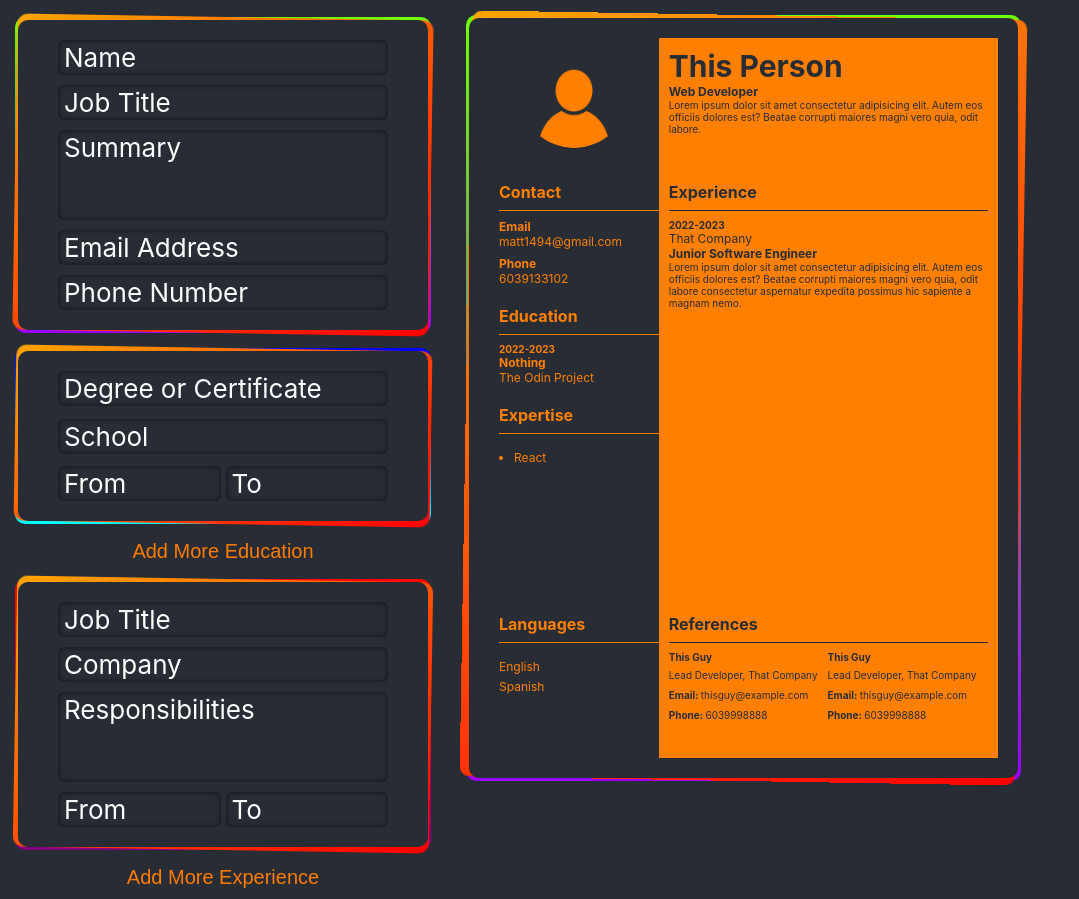
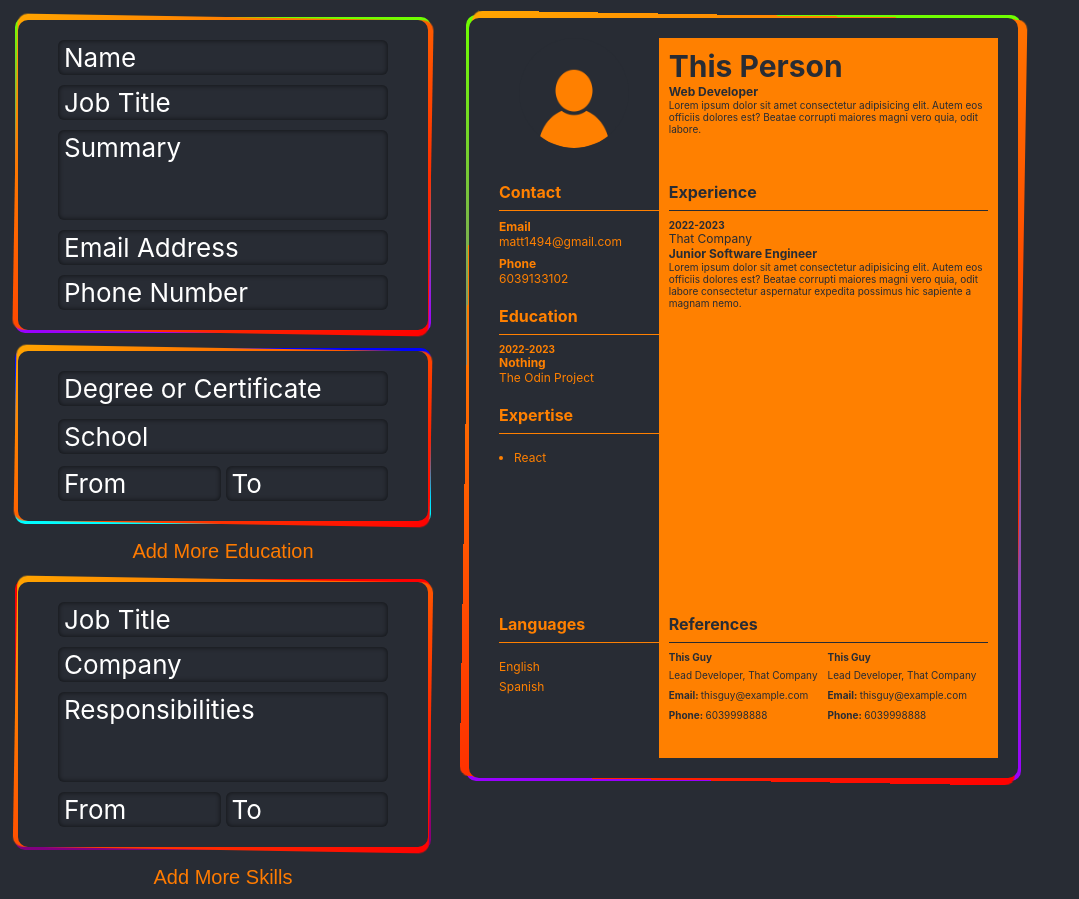
Before and after one commit to WitchingHr/cv-application, a React (Create React App) app: page / in a window 1280 px wide. Shown: the top 899 px of the page, without its empty margins (0-1079 px from the left). Built offline with nearby package versions, Linux system fonts and the light colour scheme.

Commit message:
Refactor getComponent

```diff
--- a/src/App.jsx
+++ b/src/App.jsx
@@ -99,76 +99,60 @@ export default function App() {
   }
 
   // Get components and any children for render
-  function getComponent(obj) {
-    switch (obj.name) {
+  function getComponent(category) {
+    let name;
+    let length;
+    if (category.id === 1) {
+      name = 'Education';
+      length = 2;
+    } else if (category === 2) {
+      name = 'Experience';
+      length = 3;
+    } else {
+      name = 'Skills';
+      length = 5;
+    }
 
-      case 'general':
-        return (
-          <React.Fragment key={obj.id}>
-            <General />
-          </React.Fragment>
-        );
-
-      case 'education':
-        return (
-          <React.Fragment key={obj.id}>
-            {/* Render children, if any. Pass deleter function to child */}
-            {obj.children.map((child) =>
-              <Education key={child.id} id={child.id} handleDelete={handleDelete} />
-            )}
-            {obj.children.length < 2 &&
-              <button className="add-more" onClick={() => handleAddComponent(obj.id)}>
-                {/* Specify button text based on if any children */}
-                {obj.children.length > 0 ? 'Add More Education' : 'Add Education'}
-              </button>
-            }
-          </React.Fragment>
-        );
-
-      case 'experience':
-        return (
-          <React.Fragment key={obj.id}>
-              {/* Render children, if any. Pass deleter function to child */}
-              {obj.children.map(child =>
-                <Experience key={child.id} id={child.id} handleDelete={handleDelete} />
-              )}
-              {obj.children.length < 3 &&
-                <button className="add-more" onClick={() => handleAddComponent(obj.id)}>
-                  {/* Specify button text based on if any children */}
-                  {obj.children.length > 0 ? 'Add More Experience' : 'Add Experience'}
-                </button>
-              }
-          </React.Fragment>
-        );
-
-      case 'skills':
-        return (
-          <React.Fragment key={obj.id}>
-            {/* Render children, if any. Pass deleter function to child */}
-            {obj.children.map(child =>
-              <Skills key={child.id} id={child.id} handleDelete={handleDelete} />
-            )}
-            {obj.children.length < 5 &&
-            <button className="add-more" onClick={() => handleAddComponent(obj.id)}>
+    return (
+      <React.Fragment key={category.id}>
+        {category.id === 0 ? (
+          <General />
+          ) : (
+            // Render children, pass deleter function to child
+            category.children.map((child) =>
+              (function() {
+                switch (category.id) {
+                  case 1:
+                    return <Education key={child.id} id={child.id} handleDelete={handleDelete} />
+                  case 2:
+                    return <Experience key={child.id} id={child.id} handleDelete={handleDelete} />
+                  case 3:
+                    return <Skills key={child.id} id={child.id} handleDelete={handleDelete} />
+                  default:
+                    return null;
+                }
+              })()
+            )
+          )
+        }
+        {category.id !== 0 &&
+          category.children.length < length &&
+            <button className="add-more" onClick={() => handleAddComponent(category.id)}>
               {/* Specify button text based on if any children */}
-              {obj.children.length > 0 ? 'Add More Skills' : 'Add Skills'}
+              {category.children.length > 0 ? `Add More ${name}` : `Add ${name}`}
             </button>
-            }
-          </React.Fragment>
-        );
-
-      default:
-        break;
-    }
+        }
+      </React.Fragment>
+    );
   }
 
   return (
     <div className="App">
       <DataContext.Provider value={{data, setData}}>
         <div className="editor">
-          {data.map(obj =>
+          {data.map(category =>
             // Get data to render
-            getComponent(obj)
+            getComponent(category)
           )}
         </div>
 
```
